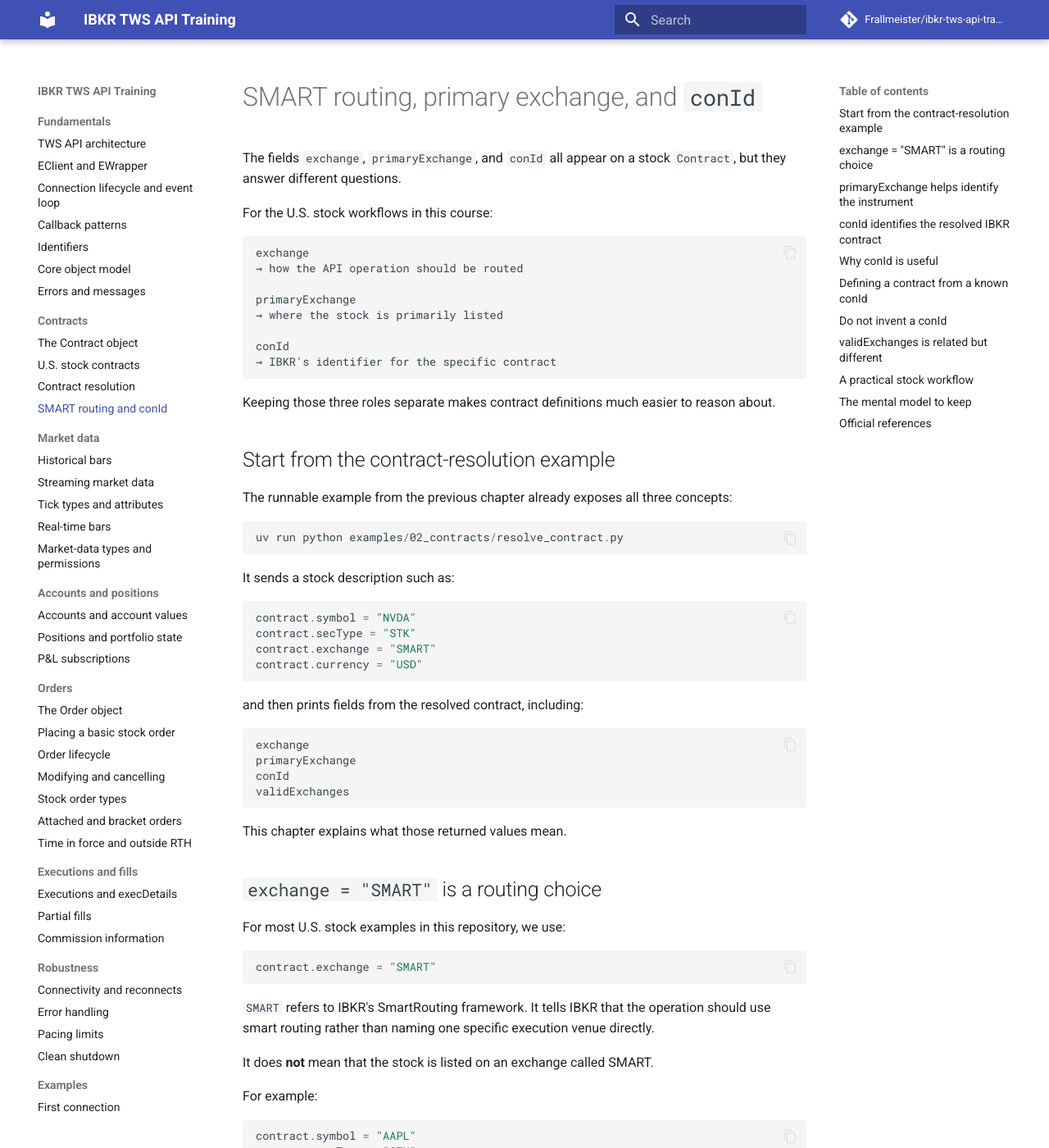
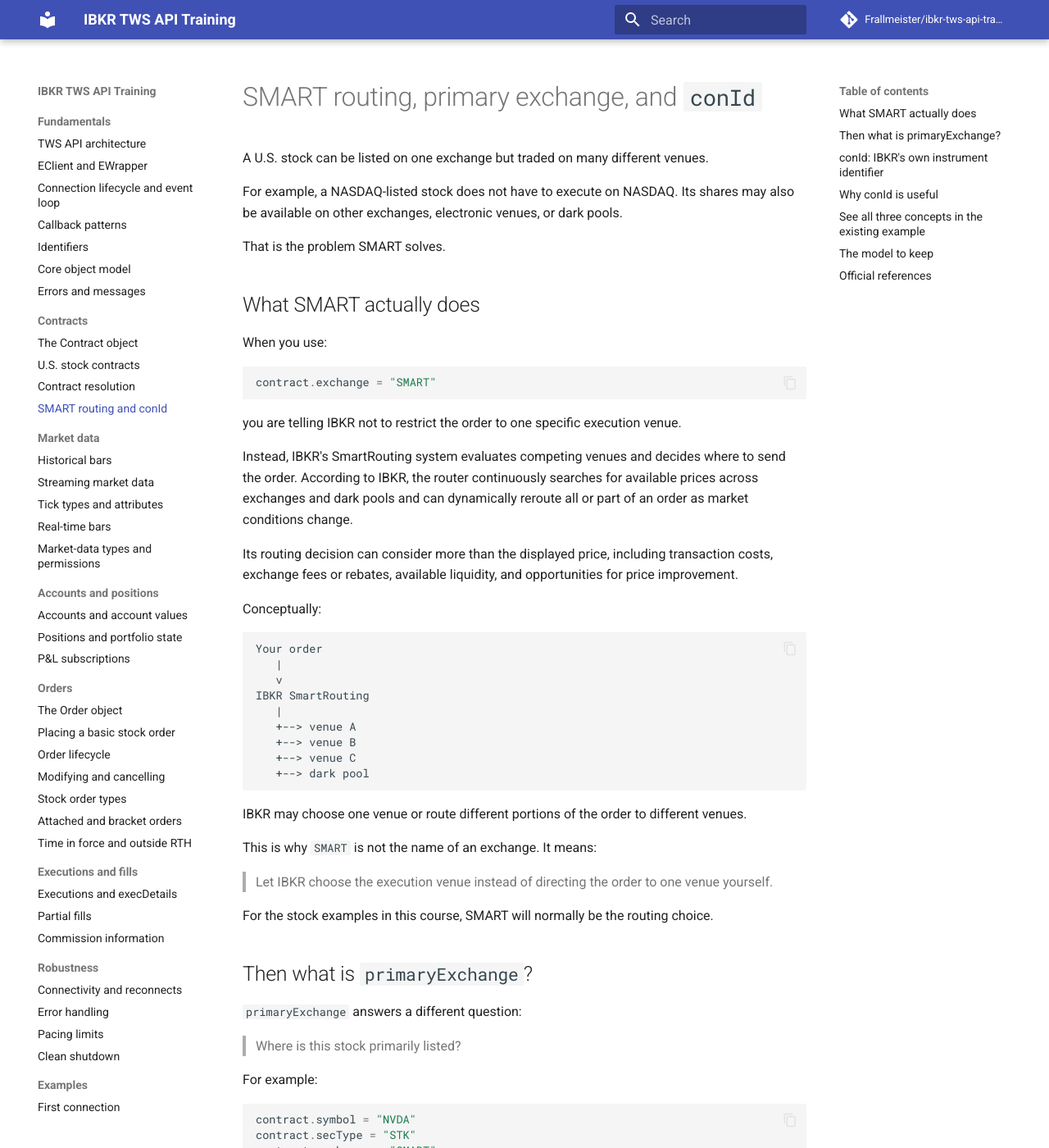
Before and after one commit to Frallmeister/ibkr-tws-api-training, an MkDocs documentation site: the page built from docs/contracts/routing-and-conid.md, in a window 1280 px wide and 1400 px high. Shown: the whole window at 82% size. Built offline with MkDocs 1.6.1 and Material for MkDocs 9.7.7, drawn with Linux system fonts in a browser that asks for light colours; comment, search, counter and statistics services are not loaded; some of the changed text lies outside the part shown.

Commit message:
docs: rewrite routing and conId chapter

````diff
--- a/docs/contracts/routing-and-conid.md
+++ b/docs/contracts/routing-and-conid.md
@@ -1,209 +1,121 @@
 # SMART routing, primary exchange, and `conId`
 
-The fields `exchange`, `primaryExchange`, and `conId` all appear on a stock `Contract`, but they answer different questions.
+A U.S. stock can be listed on one exchange but traded on many different venues.
 
-For the U.S. stock workflows in this course:
+For example, a NASDAQ-listed stock does not have to execute on NASDAQ. Its shares may also be available on other exchanges, electronic venues, or dark pools.
+
+That is the problem SMART solves.
+
+## What SMART actually does
+
+When you use:
+
+```python
+contract.exchange = "SMART"
+```
+
+you are telling IBKR not to restrict the order to one specific execution venue.
+
+Instead, IBKR's SmartRouting system evaluates competing venues and decides where to send the order. According to IBKR, the router continuously searches for available prices across exchanges and dark pools and can dynamically reroute all or part of an order as market conditions change.
+
+Its routing decision can consider more than the displayed price, including transaction costs, exchange fees or rebates, available liquidity, and opportunities for price improvement.
+
+Conceptually:
 
 ```text
-exchange
-→ how the API operation should be routed
-
-primaryExchange
-→ where the stock is primarily listed
-
-conId
-→ IBKR's identifier for the specific contract
+Your order
+   |
+   v
+IBKR SmartRouting
+   |
+   +--> venue A
+   +--> venue B
+   +--> venue C
+   +--> dark pool
 ```
 
-Keeping those three roles separate makes contract definitions much easier to reason about.
+IBKR may choose one venue or route different portions of the order to different venues.
 
-## Start from the contract-resolution example
+This is why `SMART` is not the name of an exchange. It means:
 
-The runnable example from the previous chapter already exposes all three concepts:
+> Let IBKR choose the execution venue instead of directing the order to one venue yourself.
 
-```powershell
-uv run python examples/02_contracts/resolve_contract.py
-```
+For the stock examples in this course, SMART will normally be the routing choice.
 
-It sends a stock description such as:
+## Then what is `primaryExchange`?
+
+`primaryExchange` answers a different question:
+
+> Where is this stock primarily listed?
+
+For example:
 
 ```python
 contract.symbol = "NVDA"
 contract.secType = "STK"
 contract.exchange = "SMART"
 contract.currency = "USD"
-```
-
-and then prints fields from the resolved contract, including:
-
-```text
-exchange
-primaryExchange
-conId
-validExchanges
-```
-
-This chapter explains what those returned values mean.
-
-## `exchange = "SMART"` is a routing choice
-
-For most U.S. stock examples in this repository, we use:
-
-```python
-contract.exchange = "SMART"
-```
-
-`SMART` refers to IBKR's SmartRouting framework. It tells IBKR that the operation should use smart routing rather than naming one specific execution venue directly.
-
-It does **not** mean that the stock is listed on an exchange called SMART.
-
-For example:
-
-```python
-contract.symbol = "AAPL"
-contract.secType = "STK"
-contract.exchange = "SMART"
-contract.currency = "USD"
 contract.primaryExchange = "NASDAQ"
 ```
 
-contains two different exchange-related ideas:
+means:
 
 ```text
-SMART
-→ routing
-
-NASDAQ
-→ primary listing exchange
+Instrument:       NVDA stock, primarily listed on NASDAQ
+Order routing:    let IBKR SmartRoute it
 ```
 
-There is no contradiction between them.
+NASDAQ helps identify the instrument. It does **not** force the order to execute on NASDAQ.
 
-## `primaryExchange` helps identify the instrument
+That is the key distinction:
 
-IBKR recommends including `primaryExchange` where possible because it can help distinguish contracts that would otherwise look ambiguous.
+```text
+primaryExchange = identity
+exchange         = routing
+```
 
-For example:
+`primaryExchange` is especially useful when a symbol alone is ambiguous.
+
+## `conId`: IBKR's own instrument identifier
+
+The previous chapter resolved a human-readable contract with:
 
 ```python
-contract.primaryExchange = "NASDAQ"
+self.reqContractDetails(REQUEST_ID, contract)
 ```
 
-adds information about the identity of the stock. It does not tell IBKR to route the order only to NASDAQ.
+and IBKR returned a `Contract` containing a numeric `conId`.
 
-That distinction is important:
+A `conId` is IBKR's identifier for that specific contract.
 
-```text
-primaryExchange
-≠
-execution destination
-```
+So there are two different ways to identify the same stock.
 
-The primary exchange is especially useful while you are still describing an instrument using human-readable fields such as:
-
-```text
-symbol
-secType
-currency
-exchange
-primaryExchange
-```
-
-A NASDAQ-listed stock and a NYSE-listed stock therefore use the same API structure:
-
-```python
-# NASDAQ-listed example
-contract.symbol = "AAPL"
-contract.primaryExchange = "NASDAQ"
-```
-
-```python
-# NYSE-listed example
-contract.symbol = "IBM"
-contract.primaryExchange = "NYSE"
-```
-
-The listing venue changes; the contract model does not.
-
-## `conId` identifies the resolved IBKR contract
-
-After contract resolution, the returned `Contract` contains a numeric `conId`:
-
-```python
-resolved_contract = contractDetails.contract
-print(resolved_contract.conId)
-```
-
-The `conId` is IBKR's contract identifier for that specific instrument.
-
-This gives us two useful ways of referring to a stock.
-
-A human-readable description:
+Human-readable description:
 
 ```text
 symbol = NVDA
 secType = STK
-exchange = SMART
 currency = USD
 primaryExchange = NASDAQ
 ```
 
-or a resolved IBKR identity:
+IBKR-resolved identity:
 
 ```text
-conId = <resolved contract identifier>
-exchange = SMART
+conId = <IBKR contract identifier>
 ```
 
-IBKR's contract-management best-practices documentation recommends using the contract identifier together with the exchange once the instrument has been resolved.
-
-Conceptually:
-
-```text
-human-readable description
-        ↓
-reqContractDetails(...)
-        ↓
-resolved Contract
-        ↓
-conId
-        ↓
-stable broker-side instrument identity
-```
+The first form is convenient when humans construct or inspect a contract. The second is useful once IBKR has already resolved exactly which instrument you mean.
 
 ## Why `conId` is useful
 
-A symbol is meaningful to a person, but it is not the strongest possible identity inside a broker API.
+A ticker is not a permanent broker-side identity.
 
-Consider what can vary around a symbol:
+Symbols can be ambiguous, reused, or require additional fields such as security type, currency, and listing exchange to identify the intended instrument.
 
-```text
-security type
-currency
-listing venue
-routing venue
-instrument with a similar or reused symbol
-```
+`conId` points directly to the contract in IBKR's contract database.
 
-A resolved `conId` removes much of that ambiguity because it refers directly to the contract in IBKR's database.
-
-That is why the workflow in this course is:
-
-```text
-start with readable stock fields
-        ↓
-resolve the contract
-        ↓
-inspect conId and exchange metadata
-        ↓
-use the resolved identity confidently
-```
-
-## Defining a contract from a known `conId`
-
-Once a `conId` is already known, a contract can be described much more directly.
-
-For example:
+After resolving a contract, you can therefore build a more direct contract such as:
 
 ```python
 from ibapi.contract import Contract
@@ -213,128 +125,65 @@
 contract.exchange = "SMART"
 ```
 
-Here `resolved_con_id` would come from a prior contract-resolution result or another reliable IBKR contract source.
+IBKR's contract-management guidance recommends using the resolved contract identifier together with the exchange.
 
-At that point you no longer need the symbol to establish which IBKR contract you mean.
-
-The symbol can still be useful in your own application for readability, logging, or display, but it is no longer doing the core identification work.
-
-## Do not invent a `conId`
-
-A `conId` should come from IBKR.
-
-Useful sources include:
+Notice that these two fields still solve different problems:
 
 ```text
-reqContractDetails(...)
-IBKR contract search tools
-other trusted IBKR contract metadata
+conId = which instrument?
+SMART = how should an order be routed?
 ```
 
-Do not derive it from the symbol or maintain a guessed mapping.
+## See all three concepts in the existing example
 
-The contract-resolution example gives us the native TWS API way to discover it:
+Run:
 
-```python
-self.reqContractDetails(REQUEST_ID, contract)
+```powershell
+uv run python examples/02_contracts/resolve_contract.py
 ```
 
-followed by:
+The example prints fields including:
 
-```python
-contract = contractDetails.contract
-print(contract.conId)
+```text
+conId
+exchange
+primaryExchange
+validExchanges
 ```
 
-## `validExchanges` is related but different
+For a typical result, interpret them like this:
 
-The previous example also prints:
+| Field | Meaning |
+| --- | --- |
+| `conId` | IBKR's identifier for the resolved instrument |
+| `primaryExchange` | Primary listing exchange of the stock |
+| `exchange` | Exchange/routing value on the returned contract |
+| `validExchanges` | Venues IBKR reports as valid for that contract |
 
-```python
-contractDetails.validExchanges
+`validExchanges` is useful metadata, but we do not need to choose among those venues ourselves when using SMART routing.
+
+## The model to keep
+
+For the stock workflows in this course:
+
+```text
+Which instrument?
+    conId
+    symbol
+    primaryExchange
+
+How should the order reach the market?
+    exchange = "SMART"
 ```
 
-This is metadata returned by IBKR describing exchange values that are valid for the resolved contract.
+Or in one sentence:
 
-So these fields serve different purposes:
+> `primaryExchange` helps identify the listed stock, `conId` is IBKR's resolved identifier for it, and SMART lets IBKR choose where the order should actually execute.
 
-| Field | Role |
-| --- | --- |
-| `contract.exchange` | Routing/exchange value used for the contract operation |
-| `contract.primaryExchange` | Primary listing exchange used as instrument-identification metadata |
-| `contract.conId` | IBKR identifier for the resolved contract |
-| `contractDetails.validExchanges` | Exchanges IBKR reports as valid for the contract |
-
-We do not need to choose among individual execution venues yet. For the course examples, `SMART` remains the normal routing choice.
-
-## A practical stock workflow
-
-For a stock that your application knows only by symbol, the clean workflow is:
-
-```text
-1. Construct readable Contract
-
-   symbol = NVDA
-   secType = STK
-   exchange = SMART
-   currency = USD
-
-2. Resolve with reqContractDetails()
-
-3. Inspect returned Contract
-
-   primaryExchange
-   conId
-   localSymbol
-   tradingClass
-
-4. Keep the resolved identity for later API operations
-```
-
-This separates two concerns:
-
-```text
-instrument discovery
-→ which IBKR contract is this?
-
-API operation
-→ request data or submit an order for that contract
-```
-
-That separation becomes valuable in the next sections because market-data and order methods both accept `Contract` objects.
-
-## The mental model to keep
-
-```text
-symbol
-→ human-readable identifier
-
-primaryExchange
-→ helps disambiguate the listed instrument
-
-conId
-→ IBKR's contract identifier
-
-SMART
-→ routing choice for the API operation
-```
-
-Or, for a normal smart-routed U.S. stock:
-
-```text
-Instrument identity
-├── conId
-├── symbol
-└── primaryExchange
-
-Routing
-└── exchange = SMART
-```
-
-The contracts section is now complete. The next section uses these resolved stock contracts to request market data.
+The contracts section is now complete. The next section uses these contracts to request market data.
 
 ## Official references
 
-- [Defining contracts in the TWS API](https://www.interactivebrokers.com/campus/trading-lessons/defining-contracts-in-the-tws-api/)
+- [IB SmartRouting](https://www.interactivebrokers.com/en/trading/smart-routing.php)
 - [Contract details](https://www.interactivebrokers.com/docs/tws-api/doc/contracts-financial-instruments/contract-details/introduction)
 - [Contract management best practices](https://www.interactivebrokers.com/docs/general/contracts/contract-management/best-practices)
````
